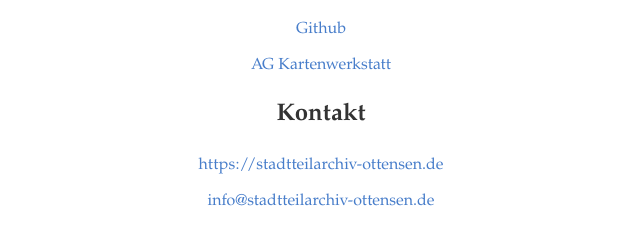
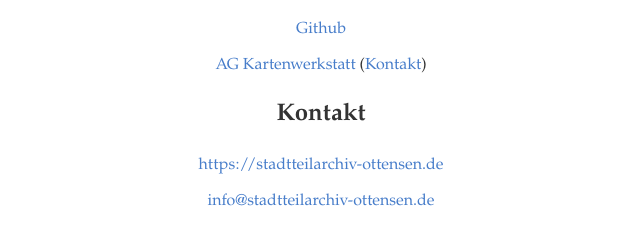
Before and after one commit to Stadtteilarchiv-Ottensen/Stadtteilarchiv-Ottensen, a plain HTML site: page index.html in a window 1280 px wide. Shown: the part 249-482 px from the top of the page, 319-959 px from the left. Drawn offline with Linux system fonts and the light colour scheme.

Commit message:
Update index.html

```diff
--- a/index.html
+++ b/index.html
@@ -135,7 +135,7 @@ a {
 </header>
 <h2 style="text-align:center;">Projekte</h2>
 <p style="text-align:center;"><a href="https://github.com/Stadtteilarchiv-Ottensen">Github</a></p>
-<p style="text-align:center;"><a href="kartenwerkstatt">AG Kartenwerkstatt</a></p>
+<p style="text-align:center;"><a href="kartenwerkstatt">AG Kartenwerkstatt</a> (<a href="https://altona.ws/ag-kartenwerkstatt">Kontakt</a>)</p>
 <h2 style="text-align:center;">Kontakt</h2>
 <p style="text-align:center;"><a href="https://stadtteilarchiv-ottensen.de/">https://stadtteilarchiv-ottensen.de</a></p>
 <p style="text-align:center;"><a href="mailto:info@stadtteilarchiv-ottensen.de">info@stadtteilarchiv-ottensen.de</a></p>
```
